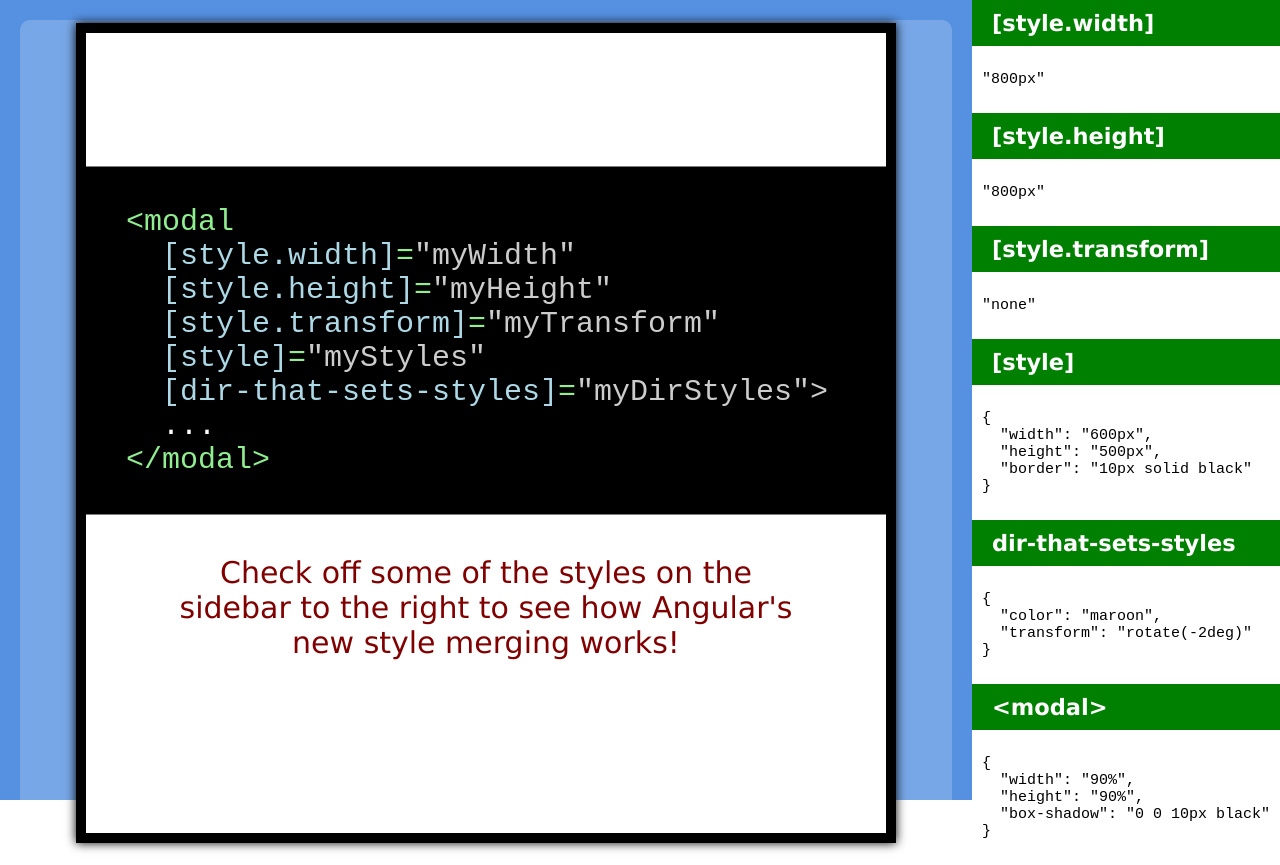
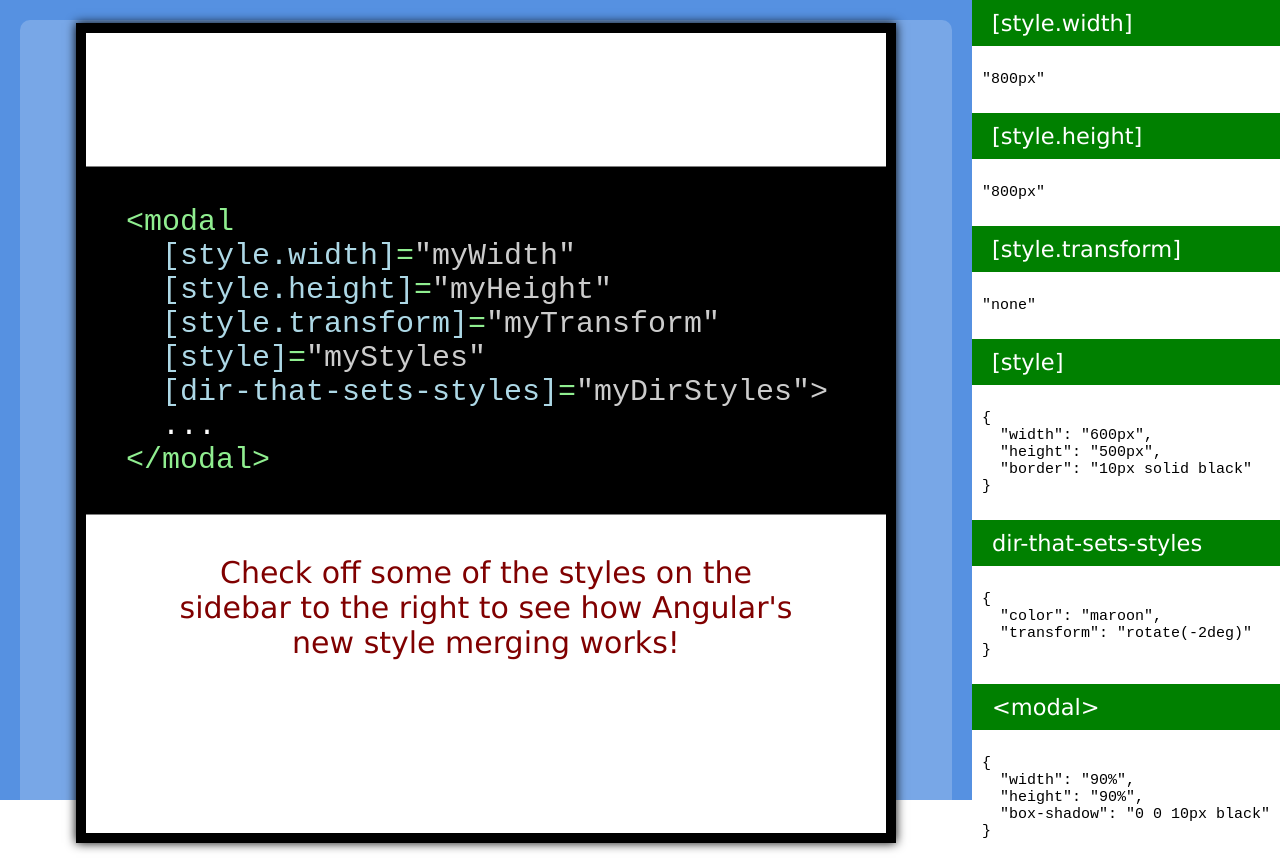
Before and after one commit to matsko/ivy-styling-demo, an Angular app: page / in a window 1280 px wide. Built offline with nearby package versions, Linux system fonts and the light colour scheme.

Commit message:
Improve headings

```diff
--- a/src/app/side-bar/side-bar.component.css
+++ b/src/app/side-bar/side-bar.component.css
@@ -3,6 +3,10 @@
   color:white;
   padding:10px 20px;
   transition:0.3s ease-out;
+}
+
+section header h2 {
+  font-weight: normal;
 }
 
 section header.active {
```
